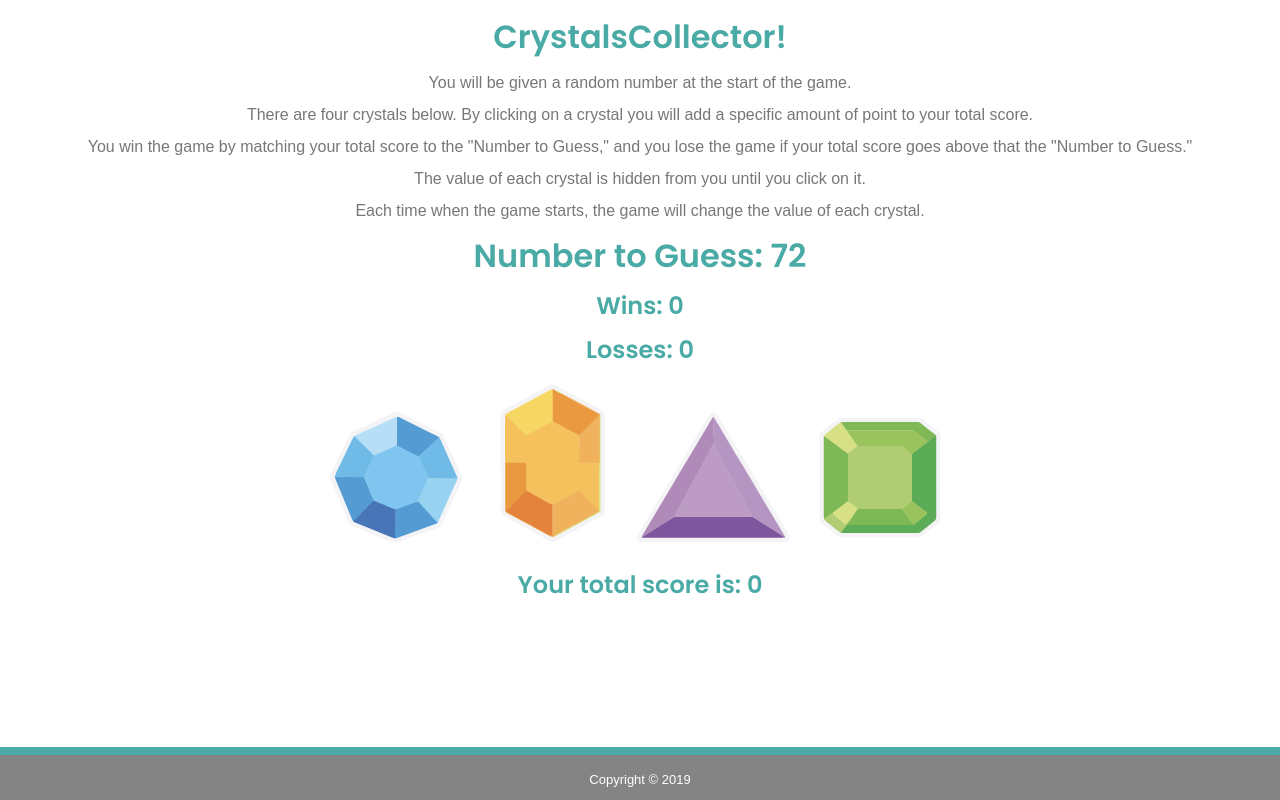
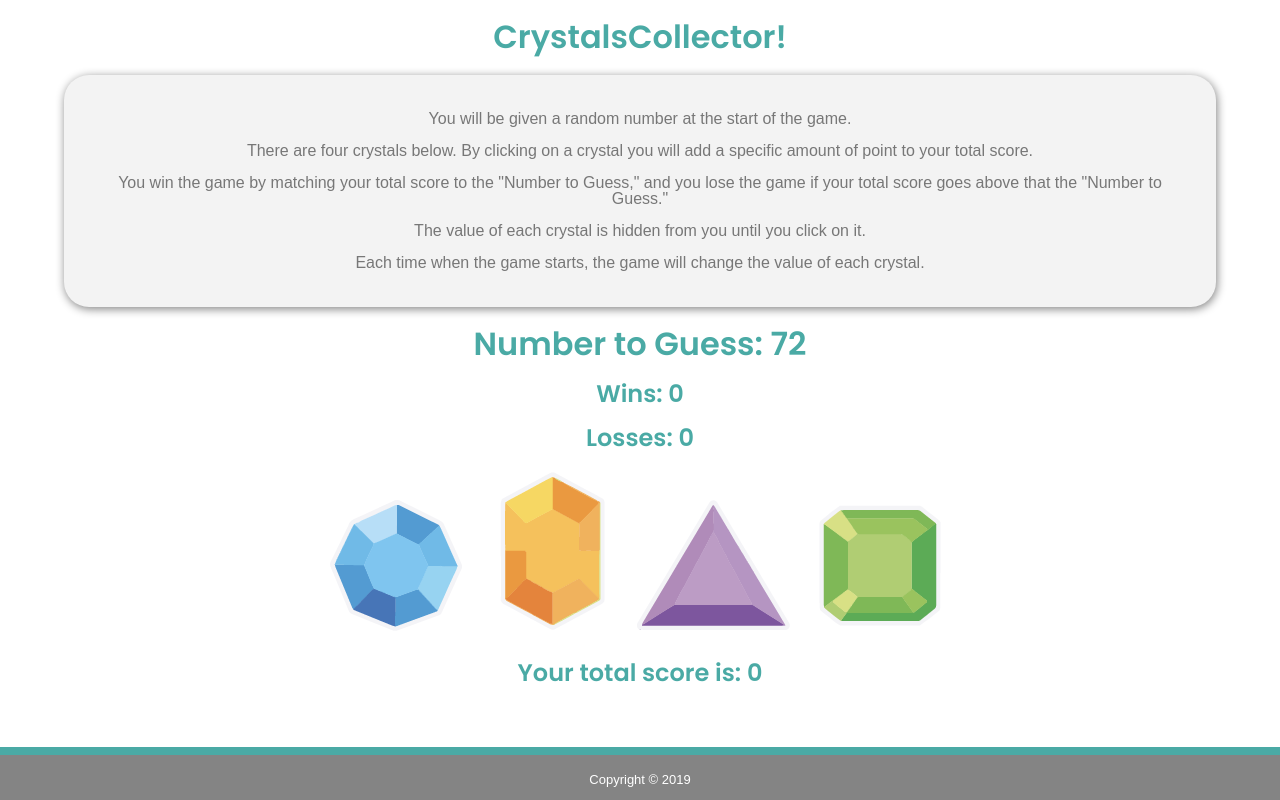
Before and after one commit to tochwat/unit-4-game, a plain HTML site: page index.html in a window 1280 px wide. Drawn offline with nearby package versions, Linux system fonts and the light colour scheme.

Commit message:
additional css changes for info div

```diff
--- a/assets/css/style.css
+++ b/assets/css/style.css
@@ -54,6 +54,12 @@ p {
     line-height: 1em;
 }
 
+#info {
+    background-color: #f3f3f3;
+    border-radius: 25px;
+    padding: 20px 25px;
+    box-shadow: 1px 2px 10px grey;
+}
 
 #crystals {
     width: 70%;
--- a/index.html
+++ b/index.html
@@ -24,11 +24,13 @@
 
         <div id = "header">
             <h1>CrystalsCollector!</h1>
-            <p>You will be given a random number at the start of the game.</p>
-            <p>There are four crystals below. By clicking on a crystal you will add a specific amount of point to your total score.</p>
-            <p>You win the game by matching your total score to the "Number to Guess," and you lose the game if your total score goes above that the "Number to Guess."</p>
-            <p>The value of each crystal is hidden from you until you click on it.</p>
-            <p>Each time when the game starts, the game will change the value of each crystal.</p>
+            <div id= "info">
+                <p>You will be given a random number at the start of the game.</p>
+                <p>There are four crystals below. By clicking on a crystal you will add a specific amount of point to your total score.</p>
+                <p>You win the game by matching your total score to the "Number to Guess," and you lose the game if your total score goes above that the "Number to Guess."</p>
+                <p>The value of each crystal is hidden from you until you click on it.</p>
+                <p>Each time when the game starts, the game will change the value of each crystal.</p>
+            </div>
             <h1>Number to Guess: <span id="number-to-guess"></span></h1>
             <h2>Wins: <span id="wins"></span></h2>
             <h2>Losses: <span id="losses"></span></h2>
```
